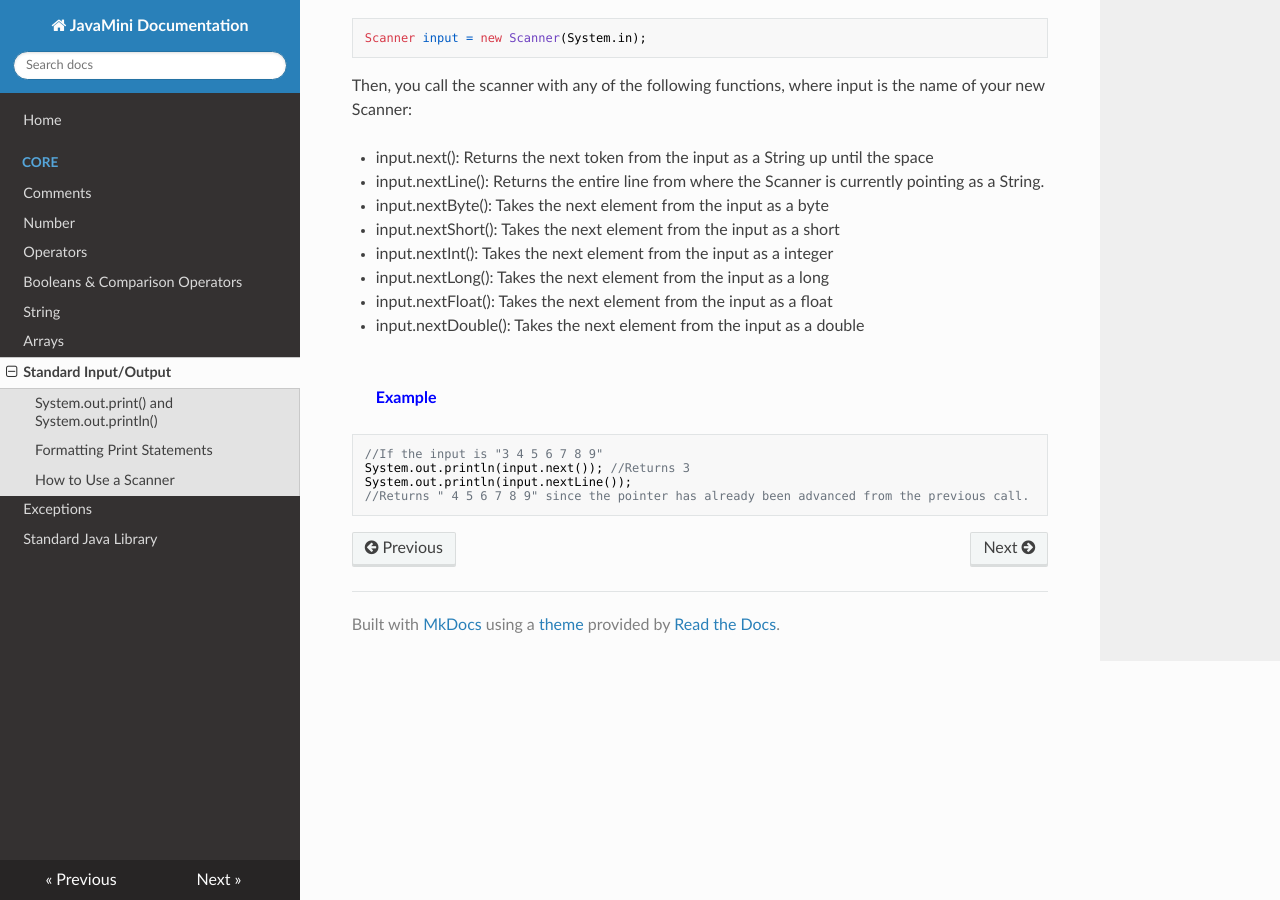
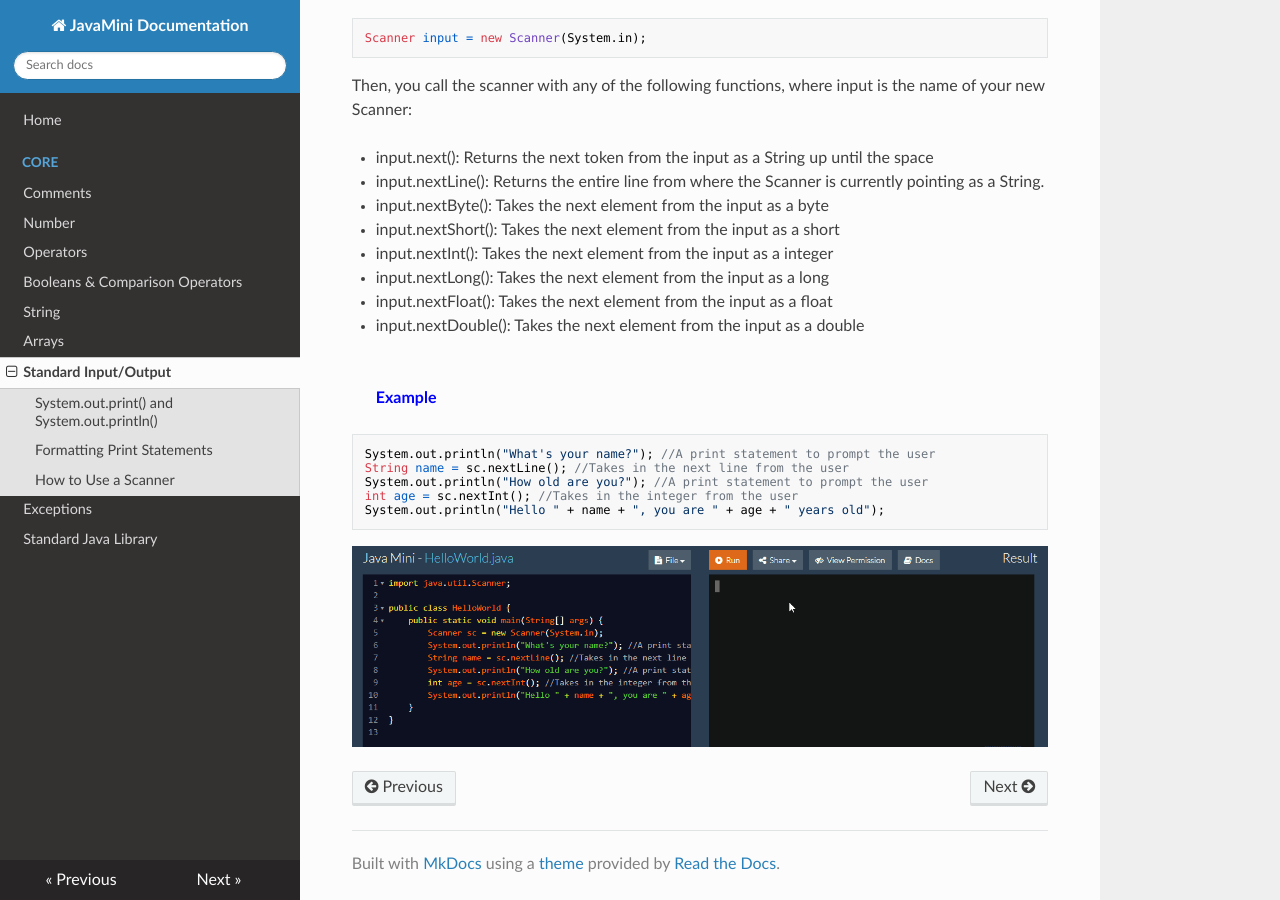
Before and after one commit to bofeng/javamini-doc, an MkDocs documentation site: the page built from doc/core/stdio.md, in a window 1280 px wide and 900 px high, scrolled down 1566 px. Built offline with MkDocs 1.6.1, drawn with Linux system fonts in a browser that asks for light colours; nearby versions of some CDN libraries; old or Windows-style settings are respelled for this version of MkDocs.

Commit message:
Changed Input Example

````diff
--- a/doc/core/stdio.md
+++ b/doc/core/stdio.md
@@ -74,8 +74,10 @@ Then, you call the scanner with any of the following functions, where input is t
 <br>
 <span style="color:blue">**Example**</span>
 ```java
-//If the input is "3 4 5 6 7 8 9"
-System.out.println(input.next()); //Returns 3
-System.out.println(input.nextLine());
-//Returns " 4 5 6 7 8 9" since the pointer has already been advanced from the previous call.
+System.out.println("What's your name?"); //A print statement to prompt the user
+String name = sc.nextLine(); //Takes in the next line from the user
+System.out.println("How old are you?"); //A print statement to prompt the user
+int age = sc.nextInt(); //Takes in the integer from the user
+System.out.println("Hello " + name + ", you are " + age + " years old");
 ```
+![Before](images/Input.gif)
````
Also changed, not shown: doc/core/images/Input.gif (added).
